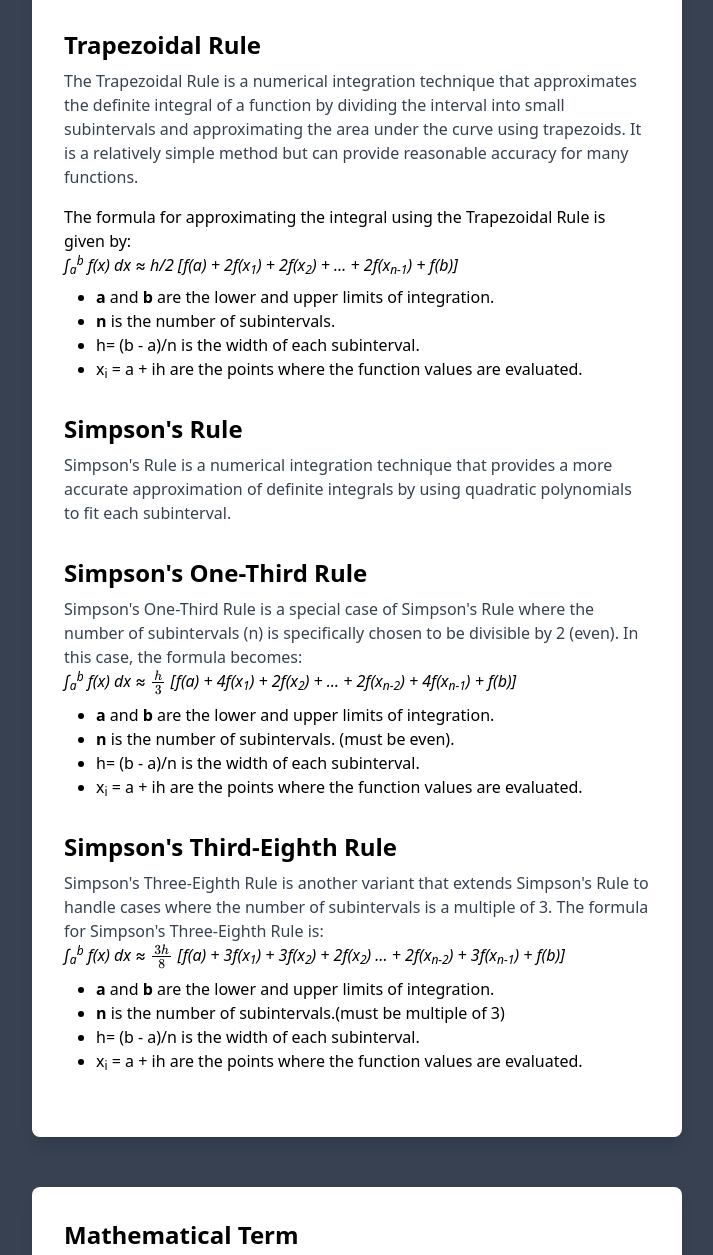
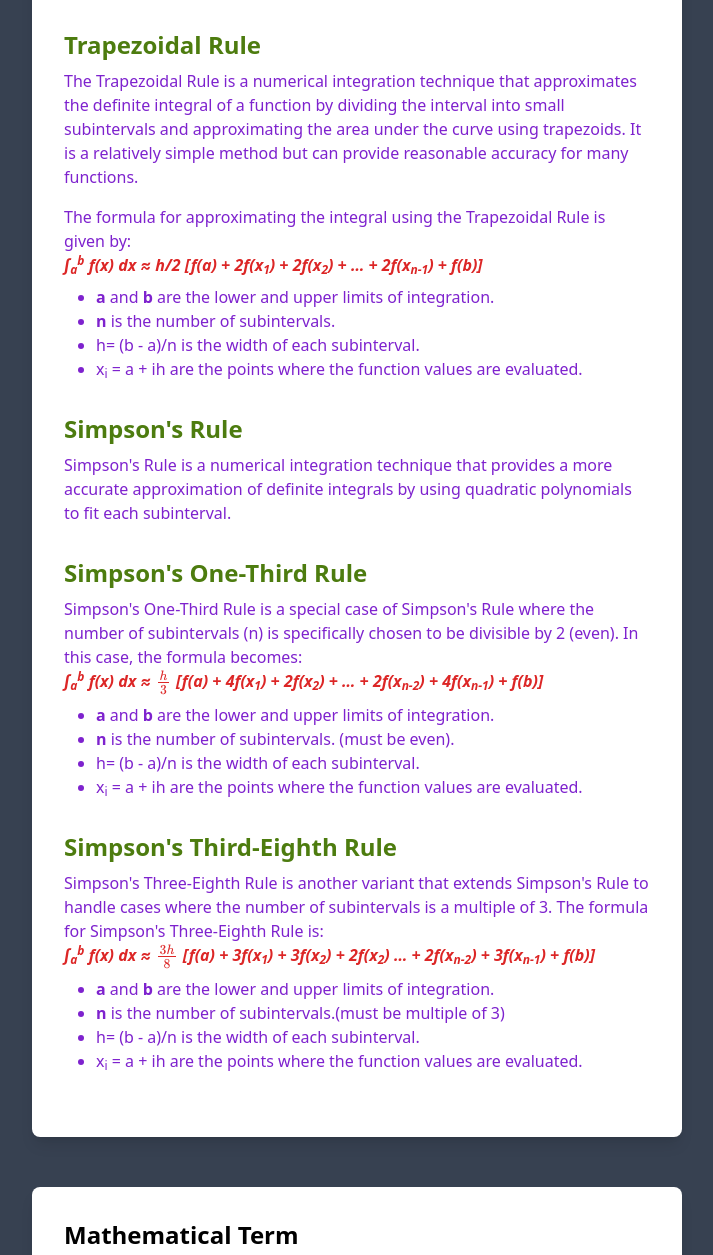
Before and after one commit to Durjoy1971/Numerical-Integration, a website: page index.html in a window 1280 px wide. Shown: the part 285-1540 px from the top of the page, without its empty margins (283-996 px from the left). Drawn offline with nearby package versions, Linux system fonts and the light colour scheme; some packages are replaced by stand-ins of ours.

Commit message:
Update index.html

```diff
--- a/index.html
+++ b/index.html
@@ -13,19 +13,27 @@
 <body class="font-sans bg-gray-700">
 
     <div class="w-[650px] m-auto mt-[50px] container mx-auto my-8 p-8 bg-white shadow-lg rounded-lg">
-        <h1 class="text-3xl font-bold mb-4">Numerical Integration Using Trapezoidal and Simpson's Rule</h1>
+        <h1 class="text-3xl font-bold mb-4">Numerical Integration Using Trapezoidal and Simpson's Rule
+        </h1>
 
         <div class="mb-8">
-            <h2 class="text-2xl font-bold mb-2">Numerical Integration</h2>
-            <p class="text-gray-700">Numerical integration is a technique for approximating the definite integral of a function over a specified interval. The definite integral represents the signed area under the curve of a function.</p>
+            <h2 class="text-2xl font-bold mb-2 text-lime-700">Numerical Integration</h2>
+            <p class="text-indigo-600 font-medium">Numerical integration is a technique for approximating the definite integral of a
+                function over a specified interval. The definite integral represents the signed area under the curve of
+                a function.</p>
         </div>
 
         <div class="mb-8">
-            <h2 class="text-2xl font-bold mb-2">Trapezoidal Rule</h2>
-            <p class="text-gray-700">The Trapezoidal Rule is a numerical integration technique that approximates the definite integral of a function by dividing the interval into small subintervals and approximating the area under the curve using trapezoids. It is a relatively simple method but can provide reasonable accuracy for many functions.</p>
-            <p class="mt-4">The formula for approximating the integral using the Trapezoidal Rule is given by:</p>
-            <p class="italic">∫<sub>a</sub><sup>b</sup> f(x) dx ≈ h/2 [f(a) + 2f(x<sub>1</sub>) + 2f(x<sub>2</sub>) + … + 2f(x<sub>n-1</sub>) + f(b)]</p>
-            <ul class="list-disc pl-8 mt-2">
+            <h2 class="text-2xl font-bold mb-2 text-lime-700">Trapezoidal Rule</h2>
+            <p class="text-purple-700 font-medium">The Trapezoidal Rule is a numerical integration technique that approximates the
+                definite integral of a function by dividing the interval into small subintervals and approximating the
+                area under the curve using trapezoids. It is a relatively simple method but can provide reasonable
+                accuracy for many functions.</p>
+            <p class="mt-4 text-purple-700 font-medium">The formula for approximating the integral using the Trapezoidal Rule is
+                given by:</p>
+            <p class="italic font-bold text-red-600">∫<sub>a</sub><sup>b</sup> f(x) dx ≈ h/2 [f(a) + 2f(x<sub>1</sub>) +
+                2f(x<sub>2</sub>) + … + 2f(x<sub>n-1</sub>) + f(b)]</p>
+            <ul class="list-disc pl-8 mt-2 text-purple-700 font-medium">
                 <li><strong>a</strong> and <strong>b</strong> are the lower and upper limits of integration.</li>
                 <li><strong>n</strong> is the number of subintervals.</li>
                 <li>h= (b - a)/n is the width of each subinterval.</li>
@@ -34,15 +42,19 @@
         </div>
 
         <div class="mb-8">
-            <h2 class="text-2xl font-bold mb-2">Simpson's Rule</h2>
-            <p class="text-gray-700">Simpson's Rule is a numerical integration technique that provides a more accurate approximation of definite integrals by using quadratic polynomials to fit each subinterval.</p>
+            <h2 class="text-2xl font-bold mb-2 text-lime-700">Simpson's Rule</h2>
+            <p class="text-purple-700 font-medium">Simpson's Rule is a numerical integration technique that provides a more accurate
+                approximation of definite integrals by using quadratic polynomials to fit each subinterval.</p>
         </div>
 
         <div class="mb-8">
-            <h2 class="text-2xl font-bold mb-2">Simpson's One-Third Rule</h2>
-            <p class="text-gray-700">Simpson's One-Third Rule is a special case of Simpson's Rule where the number of subintervals (n) is specifically chosen to be divisible by 2 (even). In this case, the formula becomes:</p>
-            <p class="italic">∫<sub>a</sub><sup>b</sup> f(x) dx ≈ \( \frac{h}{3} \) [f(a) + 4f(x<sub>1</sub>) + 2f(x<sub>2</sub>) + … + 2f(x<sub>n-2</sub>) + 4f(x<sub>n-1</sub>) + f(b)]</p>
-            <ul class="list-disc pl-8 mt-2">
+            <h2 class="text-2xl font-bold mb-2 text-lime-700">Simpson's One-Third Rule</h2>
+            <p class="text-purple-700 font-medium">Simpson's One-Third Rule is a special case of Simpson's Rule where the number of
+                subintervals (n) is specifically chosen to be divisible by 2 (even). In this case, the formula becomes:
+            </p>
+            <p class="italic text-red-600 font-bold">∫<sub>a</sub><sup>b</sup> f(x) dx ≈ \( \frac{h}{3} \) [f(a) +
+                4f(x<sub>1</sub>) + 2f(x<sub>2</sub>) + … + 2f(x<sub>n-2</sub>) + 4f(x<sub>n-1</sub>) + f(b)]</p>
+            <ul class="list-disc pl-8 mt-2 text-purple-700 font-medium">
                 <li><strong>a</strong> and <strong>b</strong> are the lower and upper limits of integration.</li>
                 <li><strong>n</strong> is the number of subintervals. (must be even).</li>
                 <li>h= (b - a)/n is the width of each subinterval.</li>
@@ -51,10 +63,14 @@
         </div>
 
         <div class="mb-8">
-            <h2 class="text-2xl font-bold mb-2">Simpson's Third-Eighth Rule</h2>
-            <p class="text-gray-700">Simpson's Three-Eighth Rule is another variant that extends Simpson's Rule to handle cases where the number of subintervals is a multiple of 3. The formula for Simpson's Three-Eighth Rule is:</p>
-            <p class="italic">∫<sub>a</sub><sup>b</sup> f(x) dx ≈ \( \frac{3h}{8} \) [f(a) + 3f(x<sub>1</sub>) + 3f(x<sub>2</sub>) + 2f(x<sub>2</sub>) … + 2f(x<sub>n-2</sub>) + 3f(x<sub>n-1</sub>) + f(b)]</p>
-            <ul class="list-disc pl-8 mt-2">
+            <h2 class="text-2xl font-bold mb-2 text-lime-700">Simpson's Third-Eighth Rule</h2>
+            <p class="text-purple-700 font-medium">Simpson's Three-Eighth Rule is another variant that extends Simpson's Rule to
+                handle cases where the number of subintervals is a multiple of 3. The formula for Simpson's Three-Eighth
+                Rule is:</p>
+            <p class="italic text-red-600 font-bold">∫<sub>a</sub><sup>b</sup> f(x) dx ≈ \( \frac{3h}{8} \) [f(a) +
+                3f(x<sub>1</sub>) + 3f(x<sub>2</sub>) + 2f(x<sub>2</sub>) … + 2f(x<sub>n-2</sub>) + 3f(x<sub>n-1</sub>)
+                + f(b)]</p>
+            <ul class="list-disc pl-8 mt-2 text-purple-700 font-medium">
                 <li><strong>a</strong> and <strong>b</strong> are the lower and upper limits of integration.</li>
                 <li><strong>n</strong> is the number of subintervals.(must be multiple of 3)</li>
                 <li>h= (b - a)/n is the width of each subinterval.</li>
@@ -68,7 +84,8 @@
             <h1 class="text-2xl font-bold mb-2">Mathematical Term</h1>
         </div>
         <div>
-            <p class="text-purple-700 font-semibold text-xl">The Equation We Solve : for interval n = 6\[ \int_{0}^{6} \frac{1}{1+x^2} \, dx \]</p>
+            <p class="text-purple-700 font-semibold text-xl">The Equation We Solve : for interval n = 6\[ \int_{0}^{6}
+                \frac{1}{1+x^2} \, dx \]</p>
             <h1 class="text-red-600 font-bold text-lg" id="exact-first">Exact Value : </h1>
             <h1 class="text-yellow-500 font-bold text-lg" id="trapezoidal-first">Using Trapezoidal Method:</h1>
             <h1 class="text-teal-500 font-bold text-lg" id="trapezoidal-error-first">Error Rate: </h1>
@@ -81,20 +98,22 @@
         <br>
 
         <div>
-            <p class="text-purple-700 font-semibold text-xl">The Equation We Solve : for interval n = 6\[ \int_{0}^{12} \frac{1}{1+x^2} \, dx \]</p>
+            <p class="text-purple-700 font-semibold text-xl">The Equation We Solve : for interval n = 6\[ \int_{0}^{12}
+                \frac{1}{1+x^2} \, dx \]</p>
             <h1 class="text-red-600 font-bold text-lg" id="exact-second">Exact Value : </h1>
             <h1 class="text-yellow-500 font-bold text-lg" id="trapezoidal-second">Using Trapezoidal Method:</h1>
             <h1 class="text-teal-500 font-bold text-lg" id="trapezoidal-error-second">Error Rate: </h1>
             <h1 class="text-yellow-500 font-bold text-lg" id="simpson-first-second">Using Simpson's 1-3 Method:</h1>
             <h1 class="text-teal-500 font-bold text-lg" id="simpson-first-second-error">Error Rate: </h1>
-            <h1 class="text-yellow-500 font-bold text-lg"id="simpson-third-second">Using Simpson's 3-8 Method:</h1>
-            <h1 class="text-teal-500 font-bold text-lg"id="simpson-third-second-error">Error Rate: </h1>
+            <h1 class="text-yellow-500 font-bold text-lg" id="simpson-third-second">Using Simpson's 3-8 Method:</h1>
+            <h1 class="text-teal-500 font-bold text-lg" id="simpson-third-second-error">Error Rate: </h1>
         </div>
 
         <br>
 
         <div>
-            <p class="text-purple-700 font-semibold text-xl">The Equation We Solve : for interval n = 6\[ \int_{0}^{18} \frac{1}{1+x^2} \, dx \]</p>
+            <p class="text-purple-700 font-semibold text-xl">The Equation We Solve : for interval n = 6\[ \int_{0}^{18}
+                \frac{1}{1+x^2} \, dx \]</p>
             <h1 class="text-red-600 font-bold text-lg" id="exact-third">Exact Value : </h1>
             <h1 class="text-yellow-500 font-bold text-lg" id="trapezoidal-third">Using Trapezoidal Method:</h1>
             <h1 class="text-teal-500 font-bold text-lg" id="trapezoidal-error-third">Error Rate: </h1>
@@ -113,14 +132,17 @@
             <label class="text-blue-500 font-bold text-lg" for="inputB">Enter b:</label>
             <input type="text" id="inputB" placeholder="Enter b value" class="border rounded p-2 mb-3">
             <br>
-            <label class="text-blue-500 font-bold text-lg m-auto" for="inputInterval">Enter interval (must be a multiple of 6):</label>
+            <label class="text-blue-500 font-bold text-lg m-auto" for="inputInterval">Enter interval (must be a multiple
+                of 6):</label>
             <input type="text" id="inputInterval" placeholder="Enter interval value" class="border rounded p-2 mr-2">
             <br>
-            <button onclick="calculate()" class="bg-blue-500 text-white text-lg font-medium px-4 py-2 rounded">Calculate</button>
+            <button onclick="calculate()"
+                class="bg-blue-500 text-white text-lg font-medium px-4 py-2 rounded">Calculate</button>
         </div>
 
         <div>
-            <p class="text-purple-700 font-semibold text-xl">The Equation We Solve :\[ \int_{}^{} \frac{1}{1+x^2} \, dx \]</p>
+            <p class="text-purple-700 font-semibold text-xl">The Equation We Solve :\[ \int_{}^{} \frac{1}{1+x^2} \, dx
+                \]</p>
             <p class="text-red-600 font-bold text-lg" id="input-based"></p>
             <h1 class="text-lime-700 font-bold text-lg" id="exact-fourth">Exact Value : </h1>
             <h1 class="text-teal-500 font-bold text-lg" id="trapezoidal-fourth">Using Trapezoidal Method:</h1>
@@ -243,8 +265,6 @@
         document.getElementById("simpson-first-second-error").innerText = "Error Rate: " + calculateErrorRate(integration(a, b), Simpson13Rule(a, b, n)).toFixed(2) + " % ";
         document.getElementById("simpson-third-second-error").innerText = "Error Rate: " + calculateErrorRate(integration(a, b), Simpson38Rule(a, b, n)).toFixed(2) + " % ";
 
-        // for third term
-
         // for second term
         b = 18;
         document.getElementById("exact-third").innerText = "Exact Value : " + integration(a, b).toFixed(5);
@@ -256,8 +276,6 @@
         document.getElementById("simpson-third-third-error").innerText = "Error Rate: " + calculateErrorRate(integration(a, b), Simpson38Rule(a, b, n)).toFixed(2) + " % ";
 
 
-
-
     </script>
 </body>
 
```
